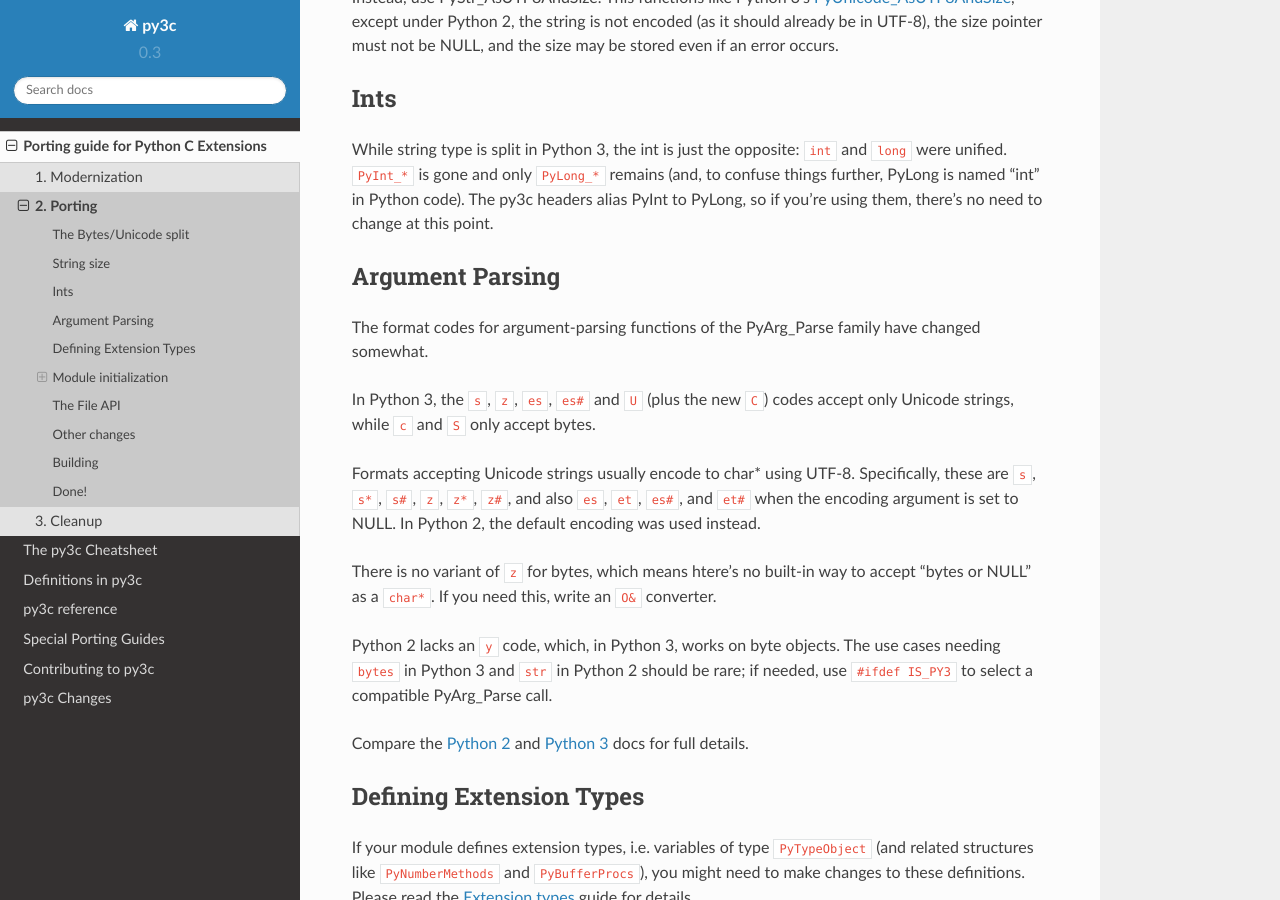
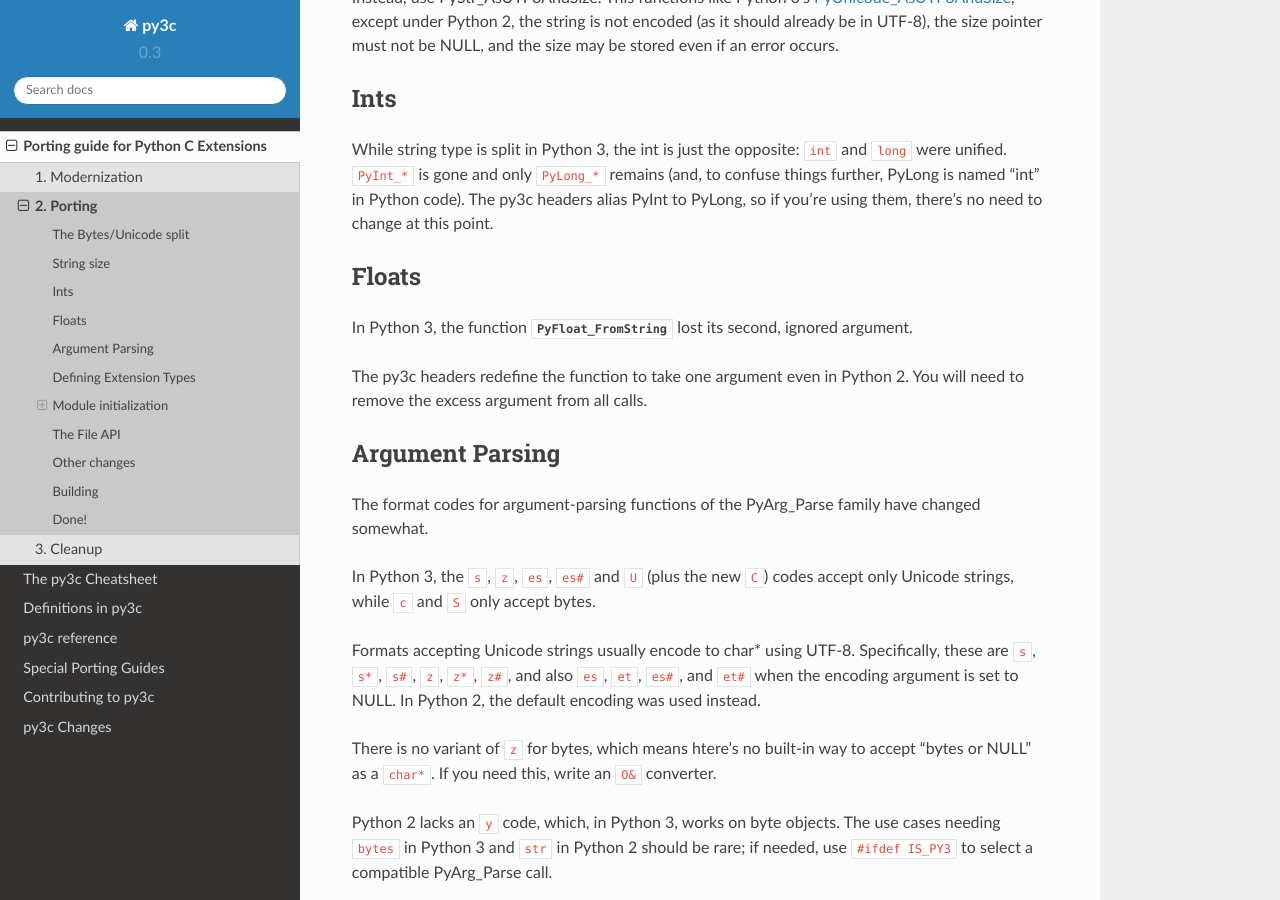
Before and after one commit to encukou/py3c, a Sphinx documentation site: the page built from doc/source/guide-porting.rst, in a window 1280 px wide and 900 px high, scrolled down 1685 px. Built offline with Sphinx 7.4.7 and the Read the Docs theme 2.0.0, drawn with Linux system fonts in a browser that asks for light colours.

Commit message:
Doc additions and slight rewording for PyFloat_FromString

```diff
--- a/doc/source/cheatsheet.rst
+++ b/doc/source/cheatsheet.rst
@@ -31,8 +31,8 @@ Use whatever you used in Python 2. For py3-only code, use ``PyLong``.
 Floats
 ~~~~~~
 
-Don't pass the useless second argument to PyFloat_FromString as you needed
-to do in Python 2.
+Don't pass the useless second argument to :c:func:`PyFloat_FromString` as
+you needed to do in Python 2.
 
 
 Comparisons
--- a/doc/source/defs.rst
+++ b/doc/source/defs.rst
@@ -21,6 +21,7 @@ PyString_*                   ✔             *error*
 PyStr_AsUTF8AndSize          see below     ✔
 PyInt_*                      ✔             → PyLong_*
 PyLong_*                     ✔             ✔
+PyFloat_FromString           see below     ✔
 PyModuleDef                  see below     ✔
 PyModuleDef_HEAD_INIT        → 0           ✔
 PyModule_Create              see below     ✔
@@ -51,6 +52,9 @@ The following non-trivial macros are defined:
           * size pointer must not be NULL
           * size may be stored even if an error occurs
 
+    :c:func:`PyFloat_FromSting`
+        | Python 2: Only takes one argument, as in Python 3.
+
     :c:type:`PyModuleDef`
         | Python 2: contains ``m_name``, ``m_doc``, ``m_size``, ``m_methods`` fields from Python 3, and ``m_base`` to accomodate PyModuleDef_HEAD_INIT.
 
--- a/doc/source/guide-porting.rst
+++ b/doc/source/guide-porting.rst
@@ -126,6 +126,16 @@ there's no need to change at this point.
     double: Porting; Argument parsing
     double: Porting; PyArg_Parse
     double: Porting; Py_BuildValue
+
+Floats
+~~~~~~
+
+In Python 3, the function :c:func:`PyFloat_FromString <PyFloat_FromString>`
+lost its second, ignored argument.
+
+The py3c headers redefine the function to take one argument even in Python 2.
+You will need to remove the excess argument from all calls.
+
 
 Argument Parsing
 ~~~~~~~~~~~~~~~~
--- a/doc/source/reference.rst
+++ b/doc/source/reference.rst
@@ -394,8 +394,8 @@ PyFloat
 
 .. c:function:: PyObject* PyFloat_FromString(PyObject *str)
 
-    Create a :c:type:`PyFloatObject` object.  The signature has been
-    adapted to follow the Python 3 API.
+    Create a :c:type:`PyFloatObject` object.  The signature
+    follows the Python 3 API, even on Python 2.
 
     | Python 2: :c:func:`PyFloat_FromString(str, NULL) <py2:PyFloat_FromString>`
     | Python 3: :c:func:`PyFloat_FromString(str) <py3:PyFloat_FromString>`
```
